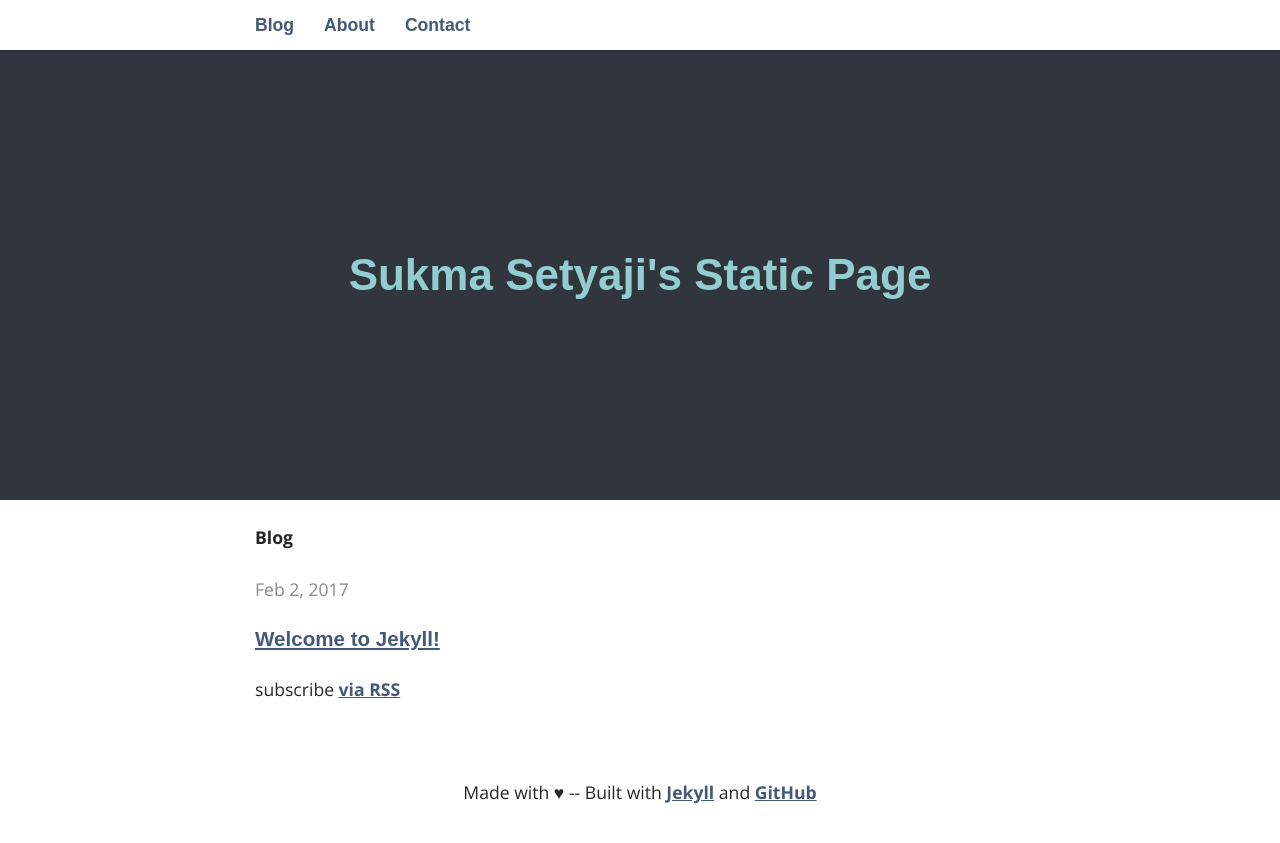
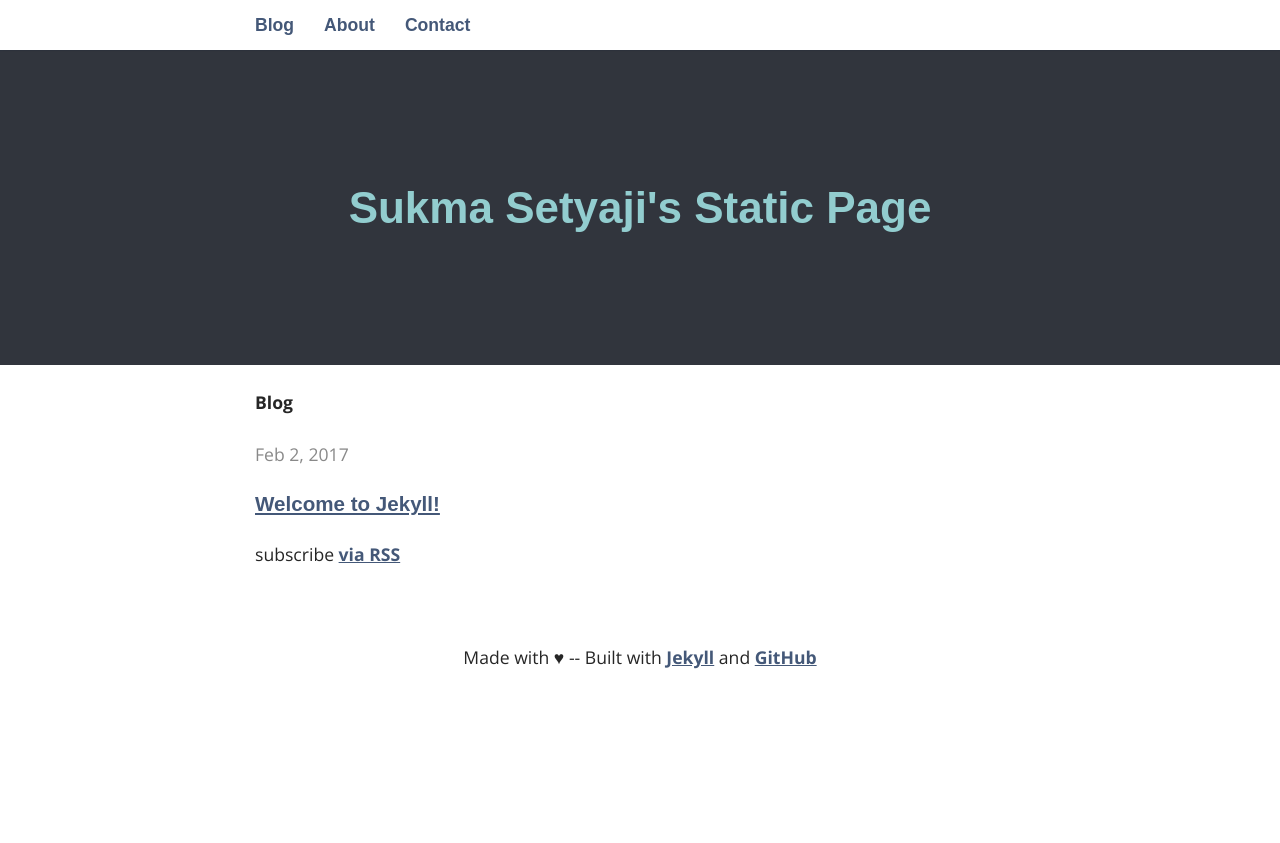
Before and after one commit to suksest/suksest-jekyll, a Jekyll site: the page built from index.html, in a window 1280 px wide. Shown: the top 843 px of the page. Built offline with Jekyll 4.4.1, drawn with Linux system fonts in a browser that asks for light colours; some web fonts are replaced.

Commit message:
Update layout

```diff
--- a/_sass/_layout.scss
+++ b/_sass/_layout.scss
@@ -42,7 +42,7 @@ header {
 	padding: 0px 15px;
 	text-align: center;
 	margin: 50px 0 0;
-	height: 50vh;
+	height: 35vh;
 	display: flex;
 	justify-content: center;
 	align-items: center;
```
